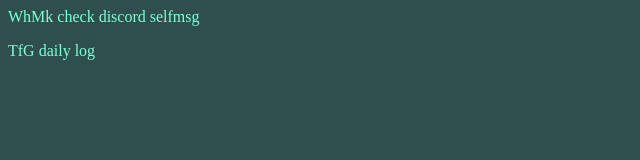
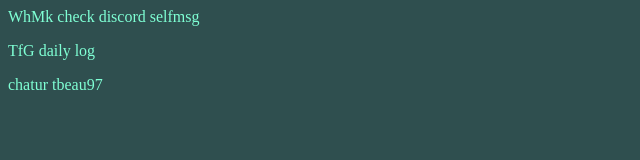
Before and after one commit to ronkolike/ronkolike.github.io, a plain HTML site: page index.html in a window 1280 px wide. Shown: the whole page, without its empty margins (0-640 px from the left). Drawn offline with Linux system fonts and the light colour scheme.

Commit message:
Update index.html

```diff
--- a/index.html
+++ b/index.html
@@ -5,4 +5,5 @@
 <body>
   <p>WhMk check discord selfmsg</p>
   <p>TfG daily log</p>
+  <p>chatur tbeau97</p>
 </body>
```
